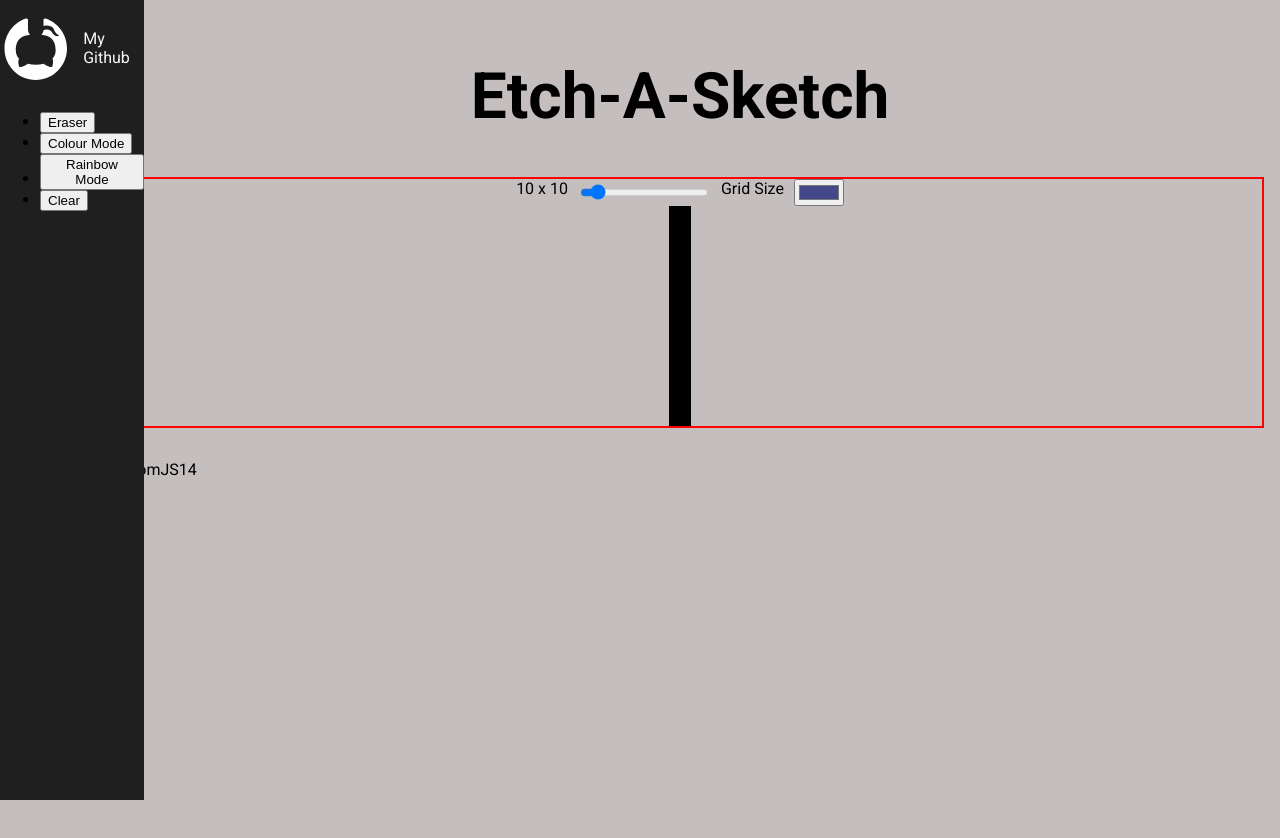
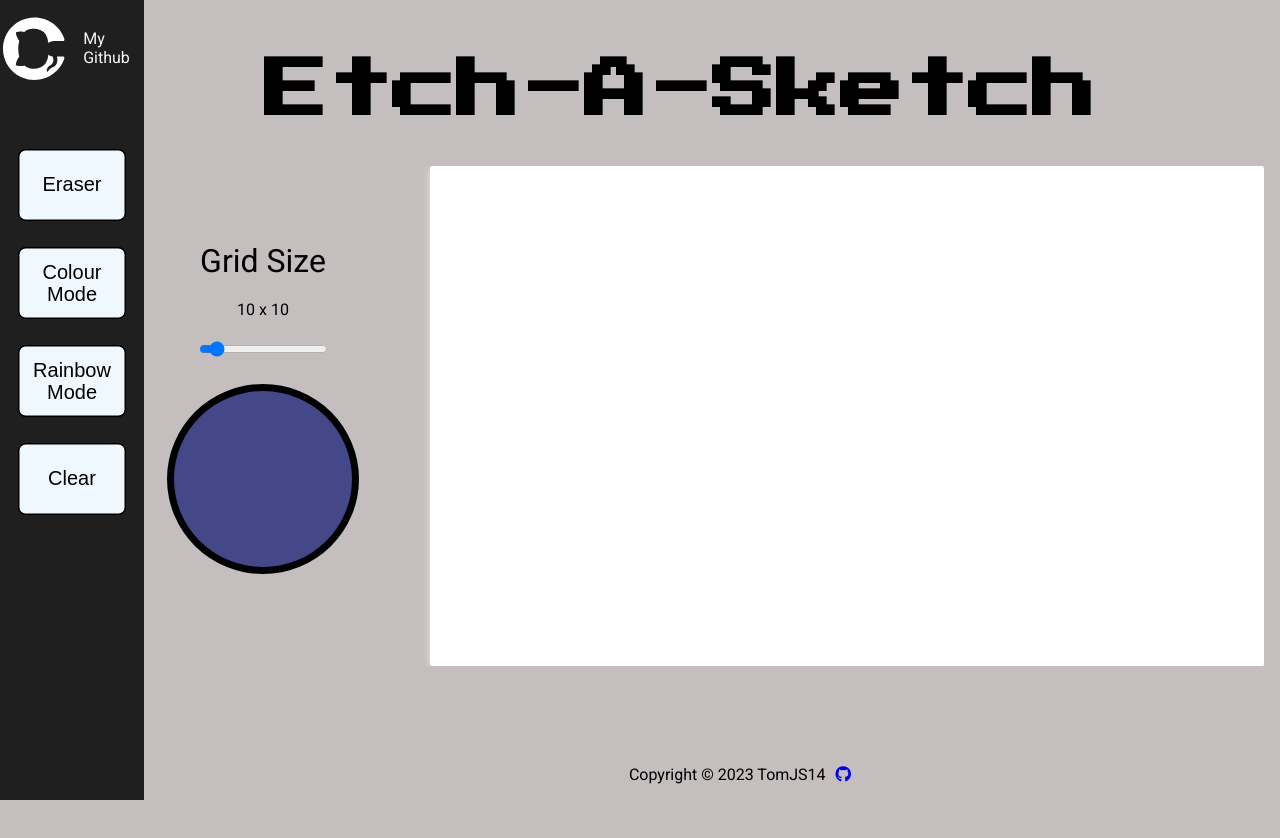
Before and after one commit to TomJS14/etch-a-sketch, a plain HTML site: page index.html in a window 1280 px wide. After the commit the page ends 800 px from the top, so only its background shows below. Drawn offline with Linux system fonts and the light colour scheme.

Commit message:
update styling for completed project

```diff
--- a/styles.css
+++ b/styles.css
@@ -5,17 +5,20 @@
     --text-secondary: #f8f5f5;
     --bg-primary: #c5bebe;
     --bg-secondary: #1f1f1f;
-    --transition-speed: 800ms;
+    --button-secondary: #806a6a;
+
+    --transition-speed: 600ms;
 
 }
 
 body {
-    height: 100vw;
     color: black;
     background-color: var(--bg-primary);
     margin: 0;
     padding: 0;
-
+    display: flex;
+    flex-direction: column;
+    justify-content: flex-start;
 }
 
 body::-webkit-scrollbar {
@@ -36,7 +39,8 @@ body::-webkit-scrollbar-thumb {
 .header {
     display: flex;
     justify-content: center;
-    font-size: 2rem;;
+    font-size: 2rem;
+    font-family: "press Start 2p";
 }
 
 main {
@@ -60,6 +64,18 @@ main {
     display: flex;
     flex-direction: column;
     align-items: center;
+}
+
+.navbar-buttons {
+    padding-top: 50px;
+    padding-right: 0;
+    padding-left: 0;
+    list-style: none;
+    margin: 0;
+    display: flex;
+    flex-direction: column;
+    align-items: center;
+    gap: 20px;
 }
 
 .nav-item {
@@ -99,57 +115,116 @@ main {
 }
 
 .navbar:hover svg {
-    transform: rotate(180deg);
+    transform: rotate(270deg);
     transition: var(--transition-speed);
+}
 
+.navbar:hover button {
+    scale: 1.5;
+    margin: 15px;
 }
 
 .container {
-    border: 2px solid red;
     display: flex;
-    flex-direction: column;
-    justify-content: center;
-    align-items: center;
+    height: 500px;
+    overflow: auto;
+    flex: 1;
+
 }
 
 .options {
     display: flex;
-    gap: 10px;
+    flex: 1;
+    flex-direction: column;
+    align-items: center;
     justify-content: center;
+    gap: 20px;
+    padding-bottom: 10px;
+}
+
+button {
+    background-color: aliceblue;
+    border: 0.5px solid black;
+    border-radius: 5px;
+    width: 4.5rem;
+    height: 3rem;
+    margin: 5px;
+    padding-bottom: 2px;
+}
+
+#button-selected {
+    background-color: var(--button-secondary);
+
 }
 
 button:hover {
-    scale: 1.2;
+    scale: 1.5;
 }
 
-.grid {
-    border: 2px solid green;
-    text-align: center;
-    height: 400px;
-    width: 400px;
+.canvas {
+    border-radius: 3px;
+    background-color: white;
+    box-shadow: 2px 2px 10px white;
     display: flex;
+    flex-grow: 1;
     flex-direction: column;
-    flex: 1;
+    width: 500px;
+    height: 500px;
+
 }
 
 .rows {
-    border: 0.5px solid black;
     display: flex;
     flex: 1;
+    height: 5px;
+
 }
 
 .column {
-    border: 0.5px solid black;
-    display: flex;
     flex: 1;
-}
+    width: 5px;
 
-
-.rows, .columns {
-    min-width: 20px;
-    min-height: 20px;
 }
 
 #colouring {
     background-color: blue;
 }
+
+.sizeSlider {
+    outline: none;
+    order: 0;
+}
+
+.picker {
+    -webkit-appearance: none;
+    -moz-appearance: none;
+    appearance: none;
+    width: 200px;
+    height: 200px;
+    background-color: transparent;
+    border: none;
+    cursor: pointer;
+}
+
+.picker::-webkit-color-swatch {
+    border-radius: 50%;
+    border: 7px solid #000000;
+}
+.size {
+    order: -1;
+    font-size: 2rem;
+}
+
+
+.footer {
+    display: flex;
+    align-items: center;
+    justify-content: center;
+    gap: 10px;
+    margin: 0;
+    position: fixed;
+    bottom: 0;
+    width: 100%;
+    padding-left: 100px;
+
+}
```
